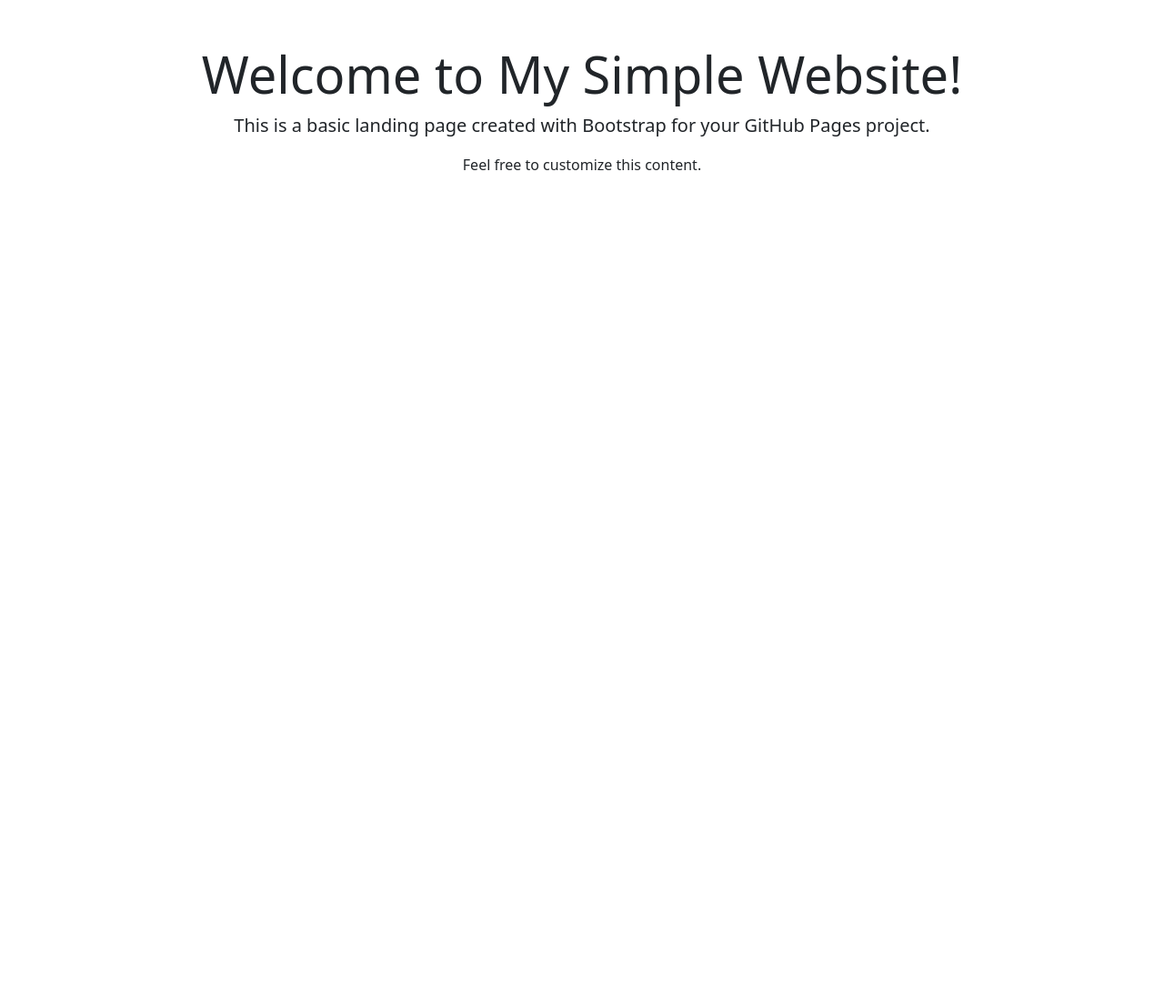
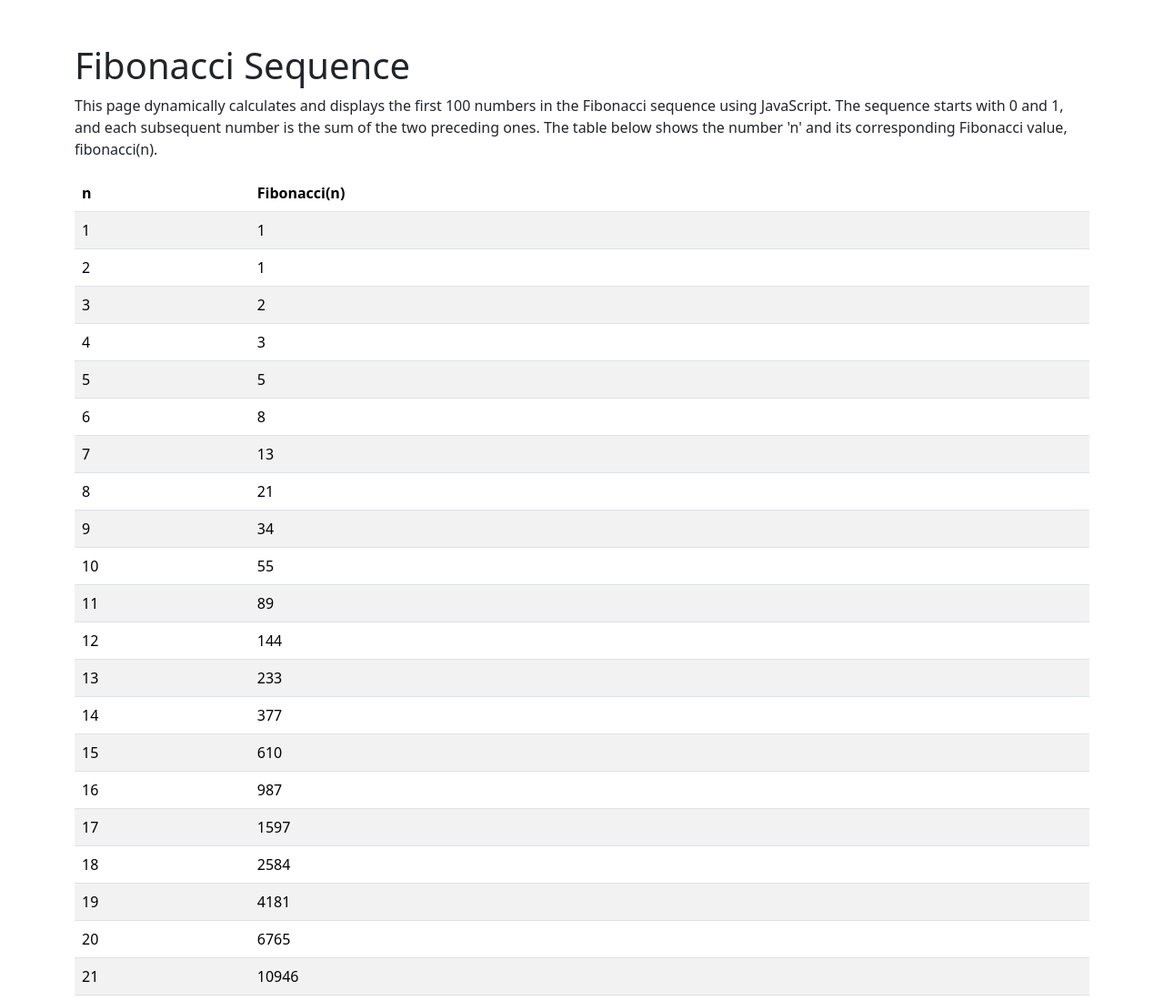
Before and after one commit to pain-the-one/n8n, a plain HTML site: page index.html in a window 1280 px wide. Shown: the top 1100 px of the page at 91% size. Before the commit the page ends 800 px from the top, so only its background shows below. Drawn offline with nearby package versions, Linux system fonts and the light colour scheme.

Commit message:
feat: add dynamic Bootstrap Fibonacci table
- Re-adds Bootstrap for styling
- Uses a bootstrap table for a nicer look
- Adds explanatory text about the sequence
- The javascript now dynamically populates the bootstrap table
- Uses BigInt to handle large Fibonacci numbers correctly

```diff
--- a/index.html
+++ b/index.html
@@ -3,15 +3,48 @@
 <head>
     <meta charset="UTF-8">
     <meta name="viewport" content="width=device-width, initial-scale=1.0">
-    <title>Welcome to My Page</title>
+    <title>Fibonacci Sequence</title>
     <link href="https://cdn.jsdelivr.net/npm/bootstrap@5.3.3/dist/css/bootstrap.min.css" rel="stylesheet" integrity="sha384-QWTKZyjpPEjISv5WaRU9OFeRpok6YctnYmDr5pNlyT2bRjXh0JMhjY6hW+ALEwIH" crossorigin="anonymous">
 </head>
 <body>
-    <div class="container text-center mt-5">
-        <h1 class="display-4">Welcome to My Simple Website!</h1>
-        <p class="lead">This is a basic landing page created with Bootstrap for your GitHub Pages project.</p>
-        <p>Feel free to customize this content.</p>
+    <div class="container mt-5">
+        <h1>Fibonacci Sequence</h1>
+        <p>This page dynamically calculates and displays the first 100 numbers in the Fibonacci sequence using JavaScript. The sequence starts with 0 and 1, and each subsequent number is the sum of the two preceding ones. The table below shows the number 'n' and its corresponding Fibonacci value, fibonacci(n).</p>
+        <table class="table table-striped">
+            <thead>
+                <tr>
+                    <th scope="col">n</th>
+                    <th scope="col">Fibonacci(n)</th>
+                </tr>
+            </thead>
+            <tbody id="fibonacci-table-body">
+                <!-- Rows will be inserted here by JavaScript -->
+            </tbody>
+        </table>
     </div>
-    <script src="https://cdn.jsdelivr.net/npm/bootstrap@5.3.3/dist/js/bootstrap.bundle.min.js" integrity="sha384-YvpcrYf0tY3lHB60NNkmXc5s9fDVZLESaAA55NDzOxhy9GkcIdslK1eN7N6jIeHz" crossorigin="anonymous"></script>
+
+    <script>
+        document.addEventListener("DOMContentLoaded", function() {
+            const tableBody = document.getElementById("fibonacci-table-body");
+            const n = 100;
+            // Use BigInt for large numbers
+            let a = 0n;
+            let b = 1n;
+
+            // Start table from n=1, so the first value is 1
+            let firstRow = document.createElement("tr");
+            firstRow.innerHTML = `<td>1</td><td>${b.toString()}</td>`;
+            tableBody.appendChild(firstRow);
+
+            for (let i = 2; i <= n; i++) {
+                let temp = a + b;
+                a = b;
+                b = temp;
+                let row = document.createElement("tr");
+                row.innerHTML = `<td>${i}</td><td>${b.toString()}</td>`;
+                tableBody.appendChild(row);
+            }
+        });
+    </script>
 </body>
 </html>
```
